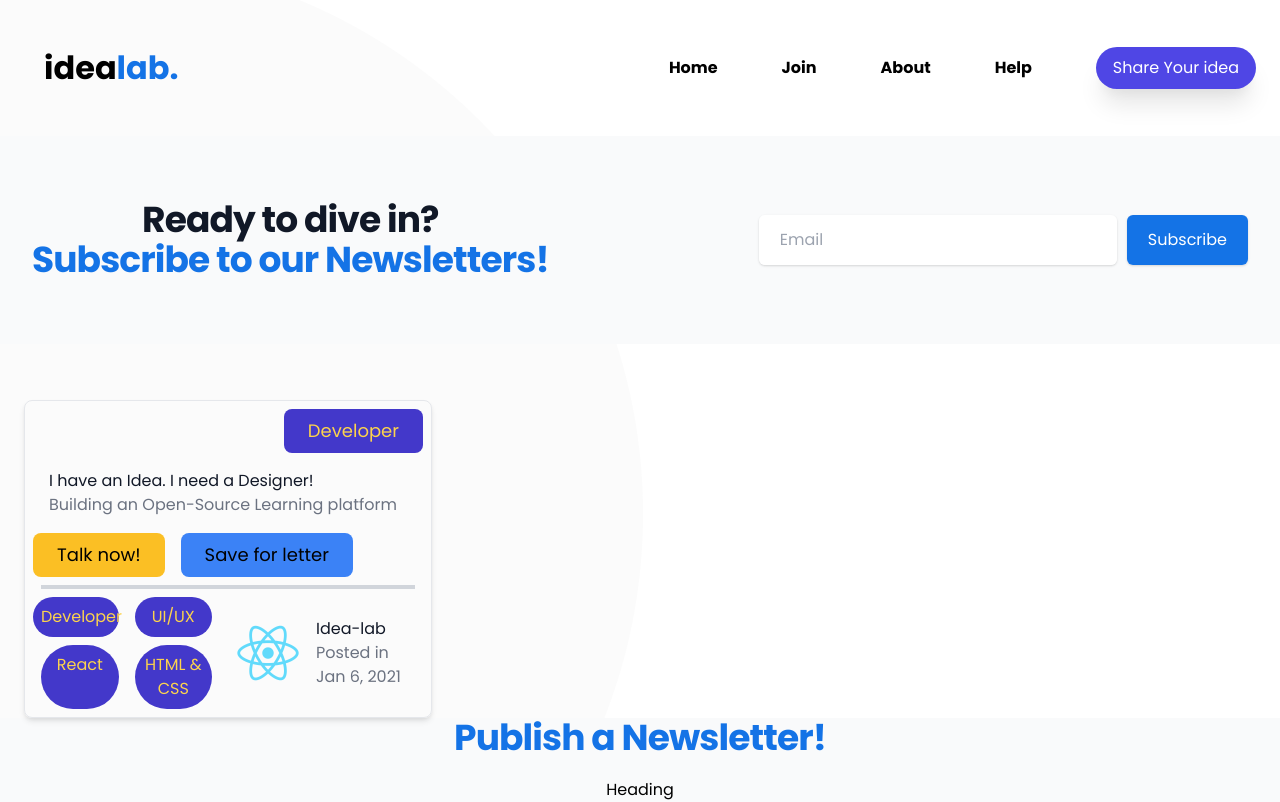
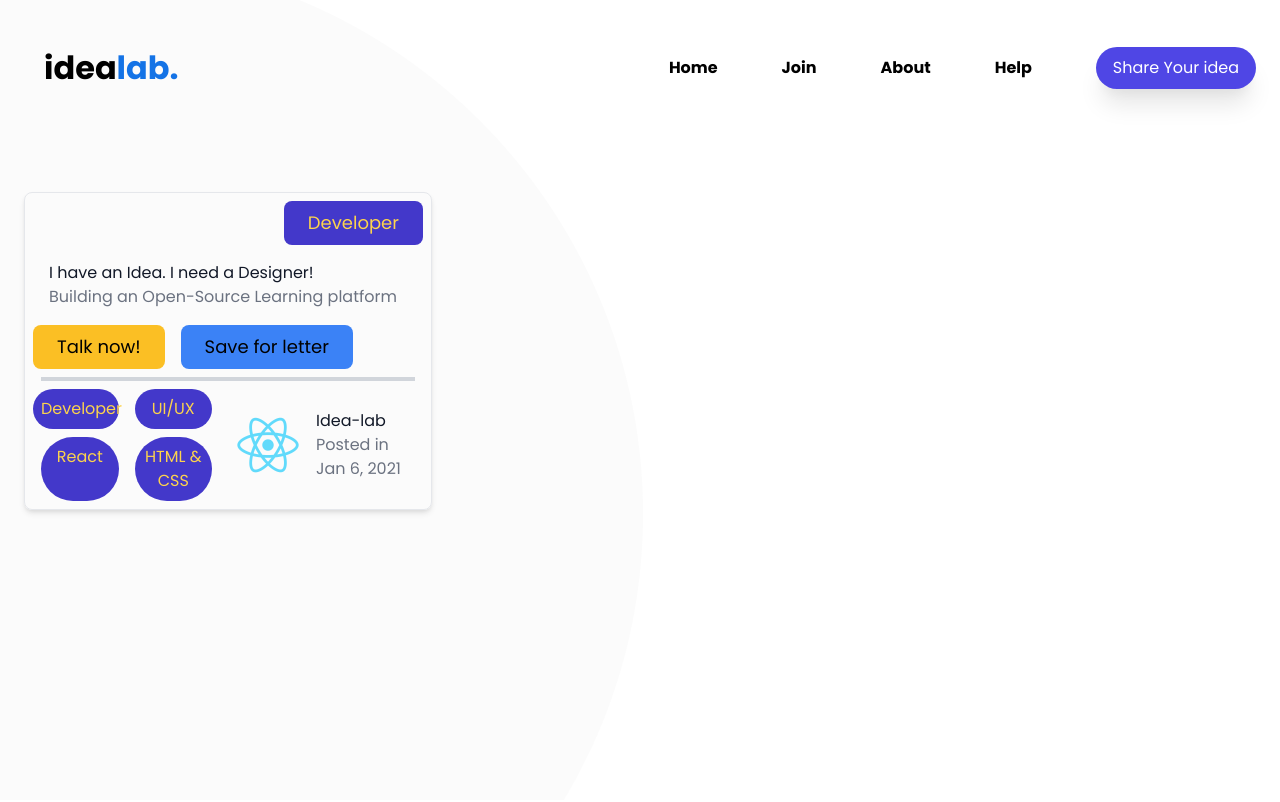
Before and after one commit to theupweb/idea-lab, a React (Create React App) app: page / in a window 1280 px wide. Shown: the top 802 px of the page. Built offline with nearby package versions, Linux system fonts and the light colour scheme.

Commit message:
updated the PWA #9

```diff
--- a/src/App.js
+++ b/src/App.js
@@ -10,9 +10,9 @@ function App() {
   return (
     <div>
       <Nav/>
-      <Subsform></Subsform>
+
       <Card></Card>
-      <Letterform></Letterform>
+
     </div>
   );
 }
```
Also changed, not shown: 1 other file (tests, documents, lock files or other folders).
